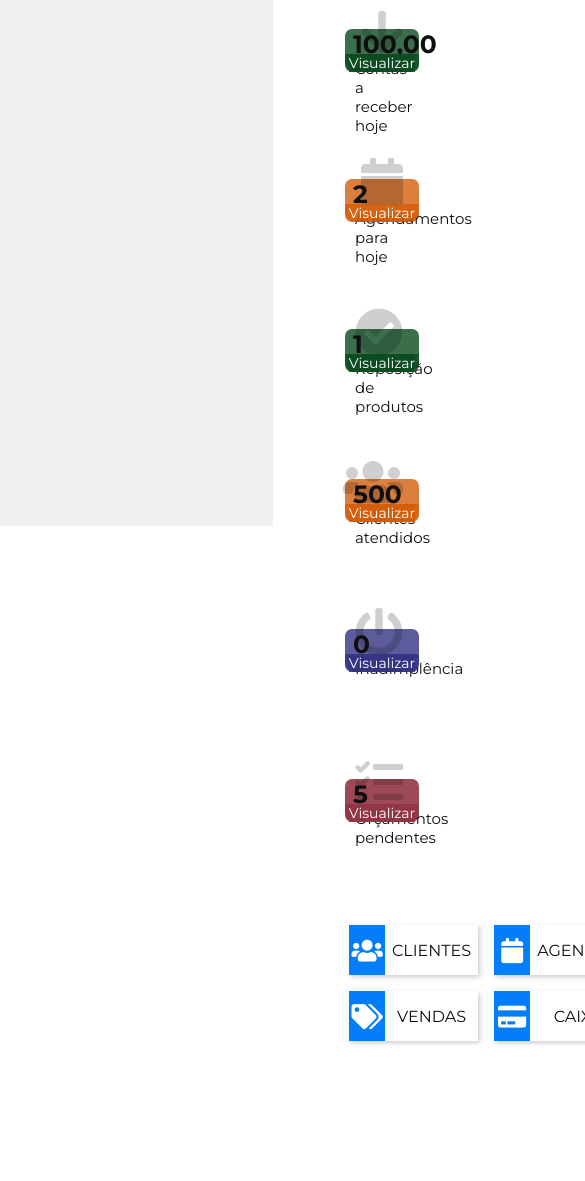
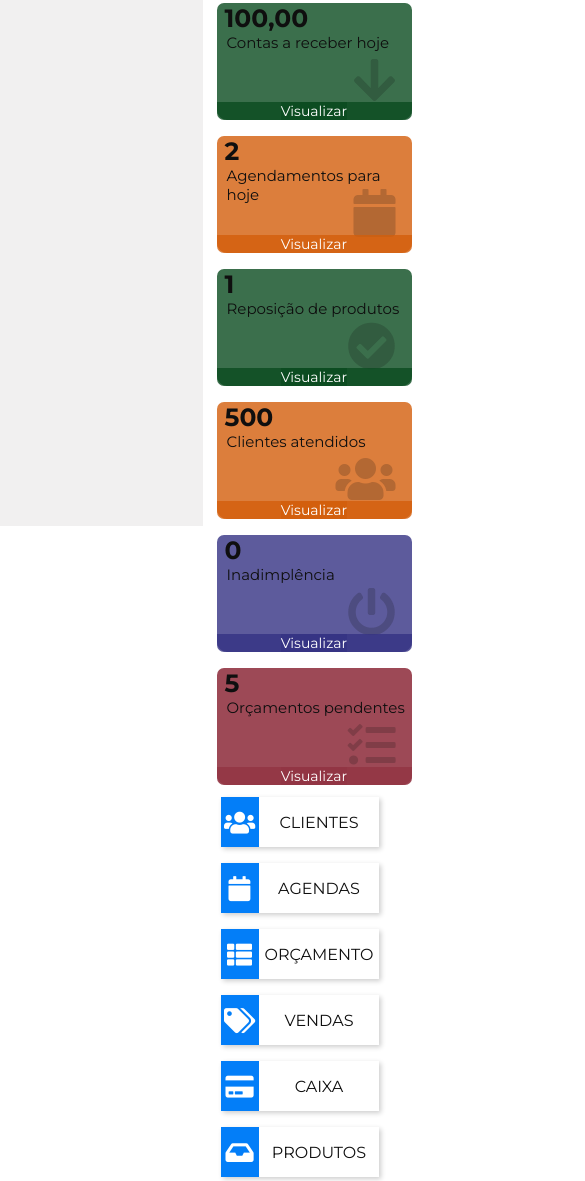
Before and after one commit to Alonso369/Grid-e-FlexBox, a plain HTML site: page index.html in a window 390 px wide. Shown: the part 382-1563 px from the top of the page, 585 px wide, since content can reach past the window. Before the commit the page ends 1427 px from the top, so only its background shows below. Drawn offline with Linux system fonts and the light colour scheme.

Commit message:
responvidade 320px a 480px

```diff
--- a/css/estilo.css
+++ b/css/estilo.css
@@ -90,7 +90,6 @@
         display: grid;
         grid-template-columns: repeat(4, 1fr);
         gap: 1rem;
-        grid-auto-rows: 8.375rem;
     }
 
     .card h1 {
@@ -114,7 +113,7 @@
         justify-content: space-between;
         width: 19vw;
         height: 11vw;
-        gap: 2rem;
+        gap: 1rem;
     }
 
     .card a {
--- a/css/reponsiv.css
+++ b/css/reponsiv.css
@@ -1,12 +1,27 @@
 @media screen and (min-width:320px) and (max-width: 480px) {
+    .menu-lateral {
+        width: 52vw;
+        height: 100%;
+    }
     main {
-        left: 70vw;
+        position: absolute;
+        left: 35vw;
+        margin: 5rem;
+    }
+    .card {
+        border-radius: 0.4375rem;
+        width: 50vw;
+        height: 30vw;
+        gap: 0.5rem;
+        margin-right: 1rem;
     }
     .gallery {
         grid-template-columns: repeat(1, 1fr);
     }
-    .menu-lateral {
-        height: 100%;
-        width: 70vw;
+    .botoes {
+        grid-template-columns: repeat(1, 1fr);
+        width: 60%;
+        height: 60%;
+        margin-right: 1rem;
     }
 }
```
